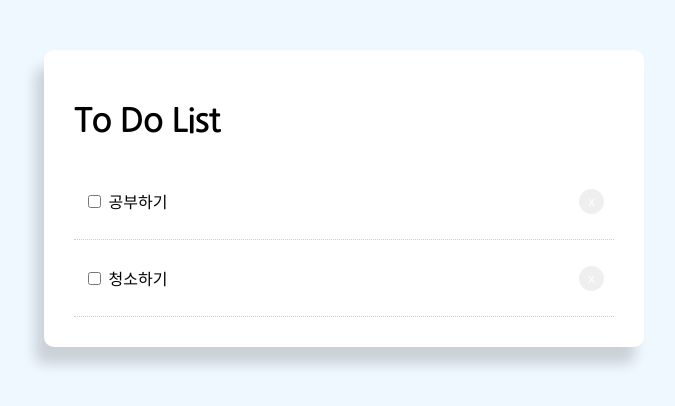
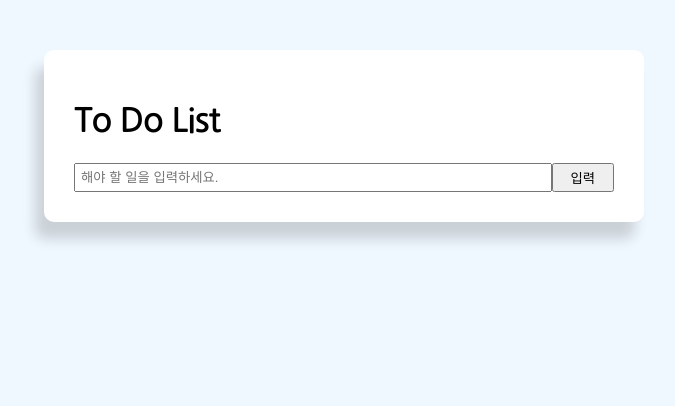
Before and after one commit to alkalisummer/react-basic-study, a React (Create React App) app in the folder react-todo-app/: page / in a window 1280 px wide. Shown: the top 406 px of the page, without its empty margins (296-971 px from the left). Built offline with nearby package versions, Linux system fonts and the light colour scheme.

Commit message:
삭제기능, 항목 추가기능 추가

```diff
--- a/react-todo-app/src/App.js
+++ b/react-todo-app/src/App.js
@@ -4,18 +4,8 @@
 export default class App extends Component {
 
   state = {
-    todoData : [
-      {
-        id: "1",
-        title: "공부하기",
-        completed: true
-      },
-      {
-        id: "2",
-        title: "청소하기",
-        completed: false
-      },
-    ]
+    todoData : [],
+    value: ""
   }
   btnStyle = {
     color: "#fff",
@@ -25,11 +15,11 @@
     float: "right"
   };
 
-  getStyle = () => {
+  getStyle = (completed) => {
     return {
       padding: "10px",
       borderBottom: "1px #ccc dotted",
-      textDecoration: "none"
+      textDecoration: completed ? "line-through" : "none"
     }
   };
 
@@ -38,6 +28,33 @@
     this.setState({todoData : newTodoData});
   }
 
+  handleChange = (e) => {
+    this.setState({value : e.target.value})
+  }
+
+  handleSubmit = (e) => {
+    e.preventDefault();
+
+    let newTodo = {
+      id : Date.now(),
+      title : this.state.value,
+      completed: false
+    }
+
+    this.setState({todoData: [...this.state.todoData, newTodo], value:""})
+
+  }
+
+  handleCheck = (id) => {
+    let newTodo = this.state.todoData.map((obj)=>{
+      if(obj.id === id){
+        obj.completed = !obj.completed;
+      }
+      return obj;
+    });
+
+    this.setState({todoData : newTodo});
+  }
 
   render() {
     return (
@@ -48,15 +65,30 @@
           </div>
           {this.state.todoData.map((obj) => {
             return (
-              <div style={this.getStyle()} key={obj.id}>
+              <div style={this.getStyle(obj.completed)} key={obj.id}>
                 <p>
-                  <input type="checkbox" defaultChecked={false}/>
+                  <input type="checkbox" defaultChecked={false} onChange={()=>this.handleCheck(obj.id)}/>
                   {` ${obj.title}`}
                   <button style={this.btnStyle} onClick={() => this.handleClick(obj.id)}>x</button>
                 </p>
               </div>
             );
           })}
+          <form style={{display: 'flex'}} onSubmit={this.handleSubmit}>
+            <input type="text"
+                   name="value"
+                   style={{ flex: "10", padding: "5px"}}
+                   placeholder="해야 할 일을 입력하세요."
+                   value={this.state.value}
+                   onChange={this.handleChange}
+            />
+            <input
+              type="submit"
+              value="입력"
+              className="btn"
+              style={{ flex: "1" }}
+            />
+          </form>
         </div>
       </div>
     )
```
